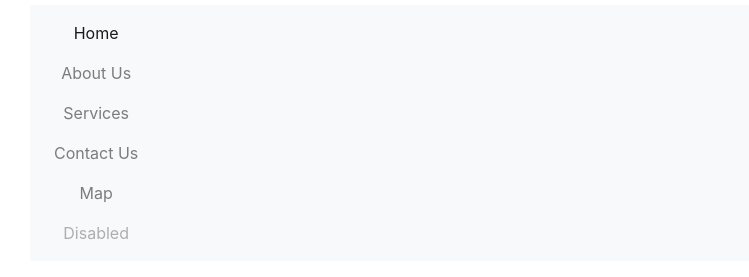
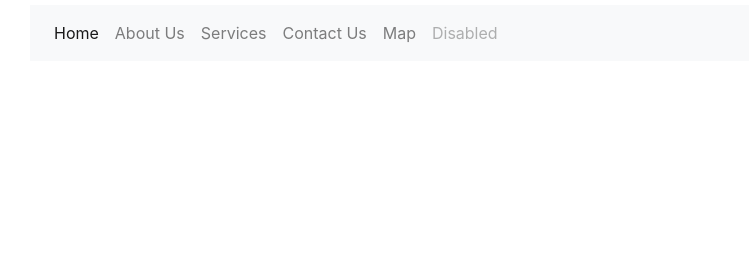
Before and after one commit to nakamura-family-dentistry/nakamura-family-dentistry.github.io, a plain HTML site: page index.html in a window 1280 px wide. Shown: the part 51-328 px from the top of the page, without its empty margins (55-804 px from the left). Drawn offline with nearby package versions, Linux system fonts and the light colour scheme.

Commit message:
Update index.html

```diff
--- a/index.html
+++ b/index.html
@@ -11,10 +11,10 @@
 
     <title>nakamura-family-dentistry.github.io</title>
     <style>
-      .navbar .navbar-nav {
+/*       .navbar .navbar-nav {
           display: inline-block;
           float: none;
-      }
+      } */
 
       .navbar .navbar-collapse {
           text-align: center;
```
